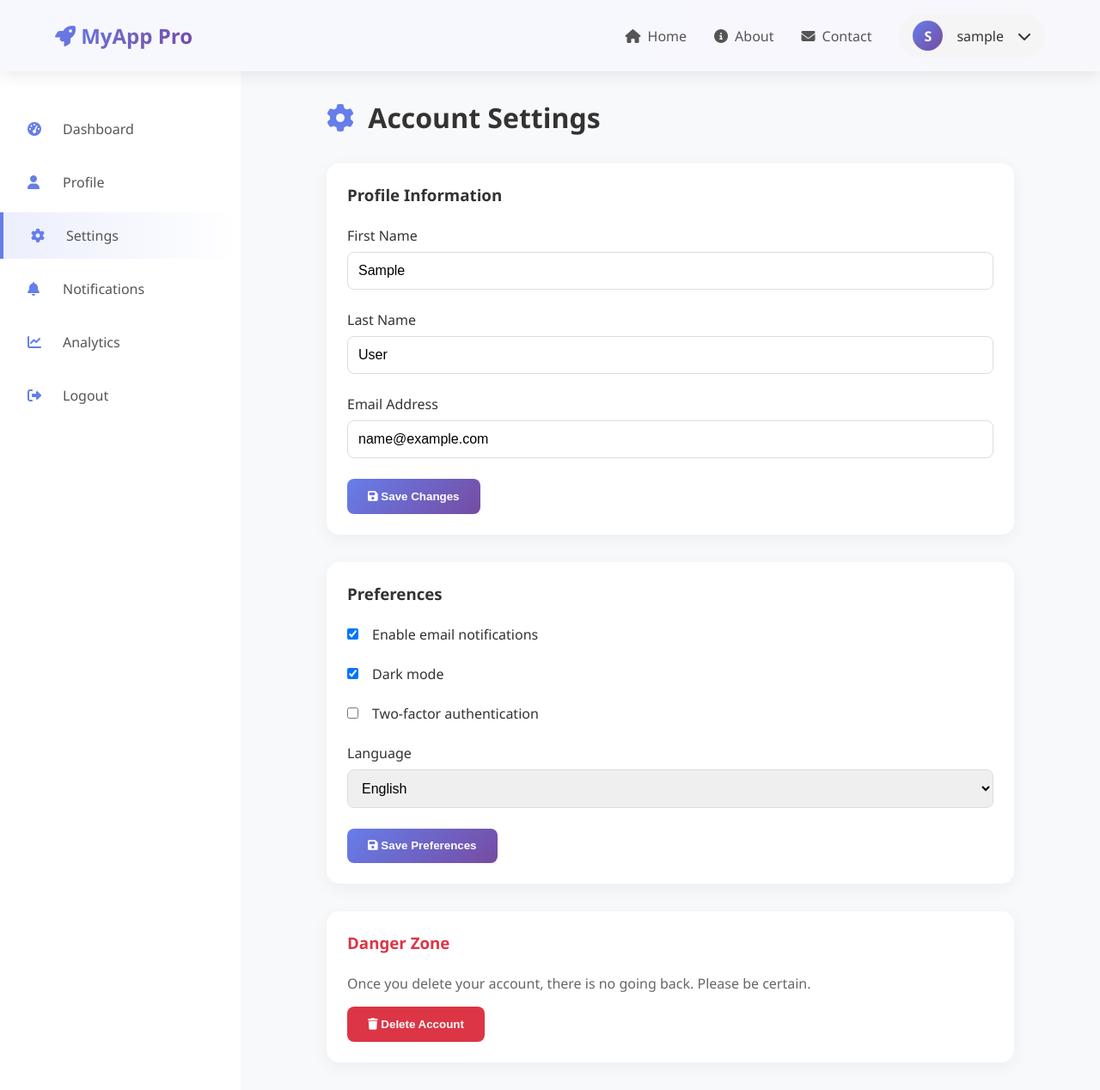
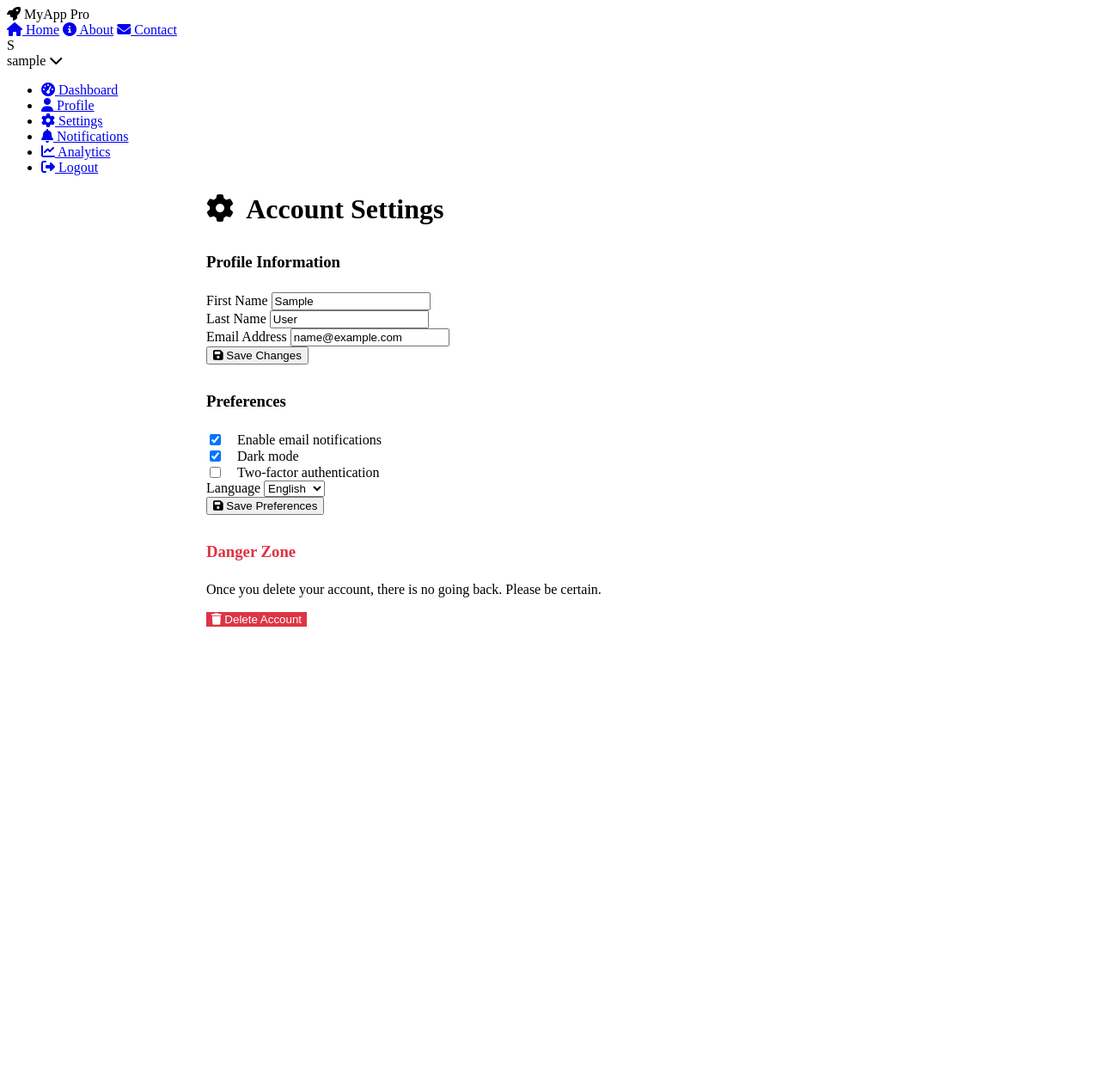
Before and after one commit to abdihakma0-commits/Mysite, a Django app: page /settings/ in a window 1280 px wide. Shown: the whole page at 86% size. After the commit the page ends 729 px from the top, so only its background shows below. Run offline with Django 5.2, Linux system fonts and the light colour scheme; the visitor is signed in with stand-in values (Sample User, id 1).

Commit message:
Add static files with placeholders

```diff
--- a/static/css/style.css
+++ b/static/css/style.css
@@ -1,298 +1 @@
-* {
-    margin: 0;
-    padding: 0;
-    box-sizing: border-box;
-}
-
-:root {
-    --primary-gradient: linear-gradient(135deg, #667eea 0%, #764ba2 100%);
-    --primary-color: #667eea;
-    --secondary-color: #764ba2;
-    --text-dark: #333;
-    --text-light: #666;
-    --white: #ffffff;
-    --shadow: 0 5px 20px rgba(0, 0, 0, 0.05);
-    --border-radius: 15px;
-}
-
-body {
-    font-family: 'Segoe UI', Tahoma, Geneva, Verdana, sans-serif;
-    background: linear-gradient(135deg, #667eea 0%, #764ba2 100%);
-    min-height: 100vh;
-    color: var(--text-dark);
-}
-
-/* Navbar */
-.navbar {
-    background: rgba(255, 255, 255, 0.95);
-    backdrop-filter: blur(10px);
-    box-shadow: 0 2px 20px rgba(0, 0, 0, 0.1);
-    position: sticky;
-    top: 0;
-    z-index: 1000;
-    padding: 1rem 5%;
-    display: flex;
-    justify-content: space-between;
-    align-items: center;
-}
-
-.logo {
-    font-size: 1.5rem;
-    font-weight: bold;
-    background: var(--primary-gradient);
-    -webkit-background-clip: text;
-    -webkit-text-fill-color: transparent;
-}
-
-.nav-links {
-    display: flex;
-    gap: 2rem;
-    align-items: center;
-}
-
-.nav-links a {
-    text-decoration: none;
-    color: #555;
-    font-weight: 500;
-    transition: color 0.3s;
-    display: flex;
-    align-items: center;
-    gap: 0.5rem;
-}
-
-.nav-links a:hover {
-    color: var(--primary-color);
-}
-
-.user-menu {
-    display: flex;
-    align-items: center;
-    gap: 1rem;
-    padding: 0.5rem 1rem;
-    background: #f5f5f5;
-    border-radius: 50px;
-    cursor: pointer;
-    transition: background 0.3s;
-}
-
-.user-menu:hover {
-    background: #e8e8e8;
-}
-
-.user-avatar {
-    width: 35px;
-    height: 35px;
-    background: var(--primary-gradient);
-    border-radius: 50%;
-    display: flex;
-    align-items: center;
-    justify-content: center;
-    color: white;
-    font-weight: bold;
-}
-
-/* Main Container */
-.main-container {
-    display: flex;
-    min-height: calc(100vh - 70px);
-}
-
-/* Sidebar */
-.sidebar {
-    width: 280px;
-    background: white;
-    box-shadow: 2px 0 20px rgba(0, 0, 0, 0.1);
-    padding: 2rem 0;
-    transition: transform 0.3s;
-}
-
-.sidebar-menu {
-    list-style: none;
-}
-
-.sidebar-item {
-    padding: 1rem 2rem;
-    margin: 0.5rem 0;
-    transition: all 0.3s;
-}
-
-.sidebar-item:hover,
-.sidebar-item.active {
-    background: linear-gradient(90deg, #667eea20, transparent);
-    border-left: 4px solid var(--primary-color);
-}
-
-.sidebar-item a {
-    text-decoration: none;
-    color: #555;
-    display: flex;
-    align-items: center;
-    gap: 1rem;
-    font-weight: 500;
-}
-
-.sidebar-item i {
-    width: 25px;
-    color: var(--primary-color);
-}
-
-/* Content Area */
-.content {
-    flex: 1;
-    padding: 2rem 5%;
-    background: #f8f9fa;
-}
-
-/* Messages/Alerts */
-.messages {
-    margin-bottom: 2rem;
-}
-
-.alert {
-    padding: 1rem 1.5rem;
-    border-radius: 10px;
-    margin-bottom: 1rem;
-    display: flex;
-    align-items: center;
-    gap: 1rem;
-    animation: slideIn 0.3s ease;
-}
-
-@keyframes slideIn {
-    from {
-        transform: translateY(-20px);
-        opacity: 0;
-    }
-    to {
-        transform: translateY(0);
-        opacity: 1;
-    }
-}
-
-.alert-success {
-    background: #d4edda;
-    color: #155724;
-    border-left: 4px solid #28a745;
-}
-
-.alert-error, .alert-danger {
-    background: #f8d7da;
-    color: #721c24;
-    border-left: 4px solid #dc3545;
-}
-
-.alert-info {
-    background: #d1ecf1;
-    color: #0c5460;
-    border-left: 4px solid #17a2b8;
-}
-
-.alert-warning {
-    background: #fff3cd;
-    color: #856404;
-    border-left: 4px solid #ffc107;
-}
-
-/* Cards */
-.card {
-    background: white;
-    border-radius: var(--border-radius);
-    padding: 1.5rem;
-    box-shadow: var(--shadow);
-    transition: transform 0.3s, box-shadow 0.3s;
-}
-
-.card:hover {
-    transform: translateY(-5px);
-    box-shadow: 0 8px 25px rgba(102, 126, 234, 0.2);
-}
-
-/* Buttons */
-.btn {
-    padding: 0.8rem 1.5rem;
-    border: none;
-    border-radius: 8px;
-    font-weight: 600;
-    cursor: pointer;
-    transition: all 0.3s;
-    text-decoration: none;
-    display: inline-block;
-}
-
-.btn-primary {
-    background: var(--primary-gradient);
-    color: white;
-}
-
-.btn-primary:hover {
-    transform: translateY(-2px);
-    box-shadow: 0 5px 20px rgba(102, 126, 234, 0.4);
-}
-
-.btn-secondary {
-    background: #f8f9fa;
-    color: #555;
-    border: 1px solid #ddd;
-}
-
-.btn-secondary:hover {
-    background: #e9ecef;
-}
-
-/* Forms */
-.form-group {
-    margin-bottom: 1.5rem;
-}
-
-.form-group label {
-    display: block;
-    margin-bottom: 0.5rem;
-    font-weight: 500;
-    color: var(--text-dark);
-}
-
-.form-control {
-    width: 100%;
-    padding: 0.75rem;
-    border: 1px solid #ddd;
-    border-radius: 8px;
-    transition: all 0.3s;
-    font-size: 1rem;
-}
-
-.form-control:focus {
-    outline: none;
-    border-color: var(--primary-color);
-    box-shadow: 0 0 0 3px rgba(102, 126, 234, 0.1);
-}
-
-/* Grid */
-.grid {
-    display: grid;
-    grid-template-columns: repeat(auto-fit, minmax(300px, 1fr));
-    gap: 1.5rem;
-    margin-top: 2rem;
-}
-
-/* Responsive */
-@media (max-width: 768px) {
-    .sidebar {
-        position: fixed;
-        left: -280px;
-        top: 70px;
-        height: calc(100vh - 70px);
-        z-index: 999;
-    }
-
-    .sidebar.active {
-        left: 0;
-    }
-
-    .nav-links {
-        display: none;
-    }
-
-    .grid {
-        grid-template-columns: 1fr;
-    }
-}
+/* Placeholder CSS file */
```
Also changed, not shown: static/js/main.js (+1 -73 lines).
